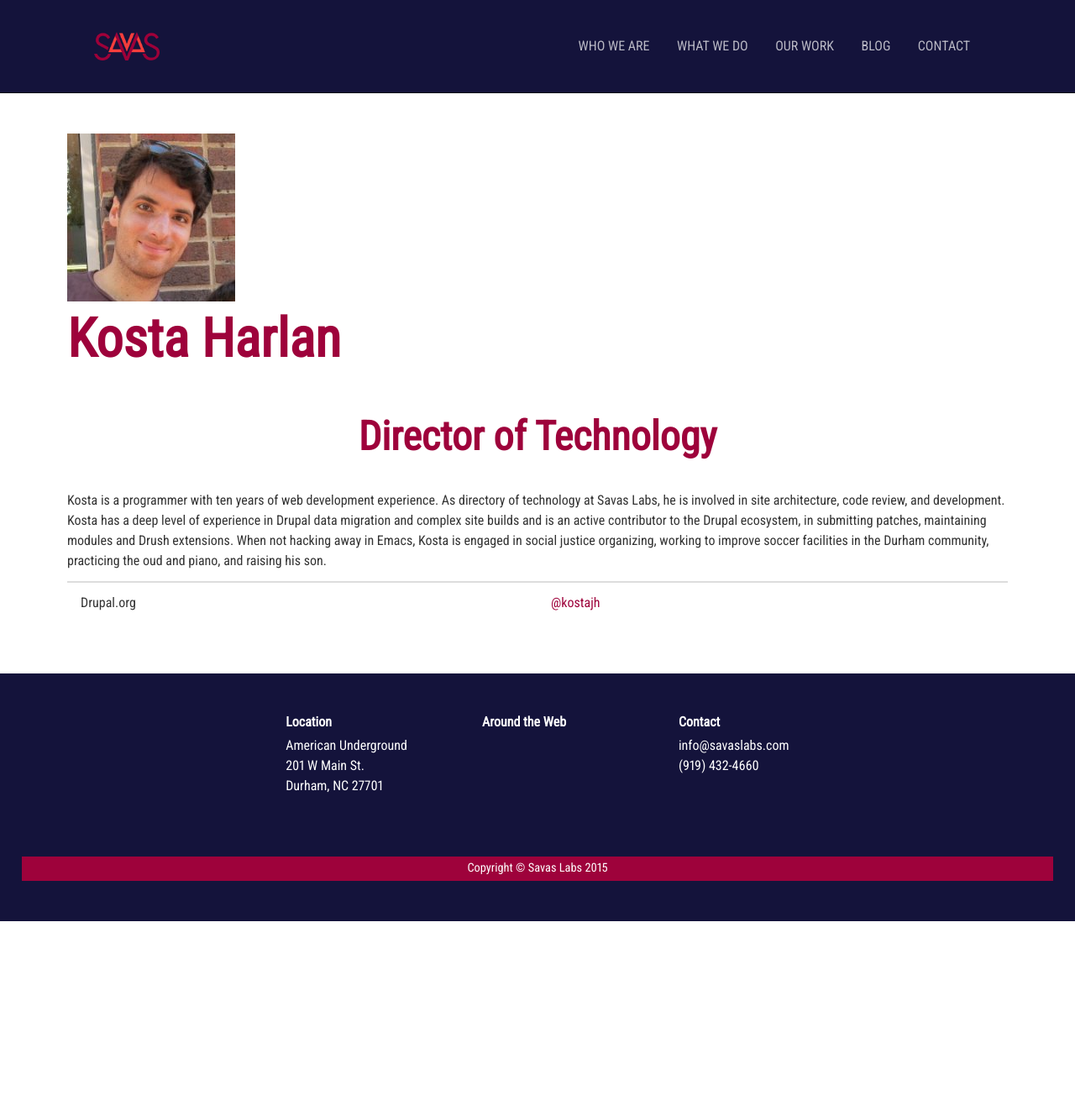
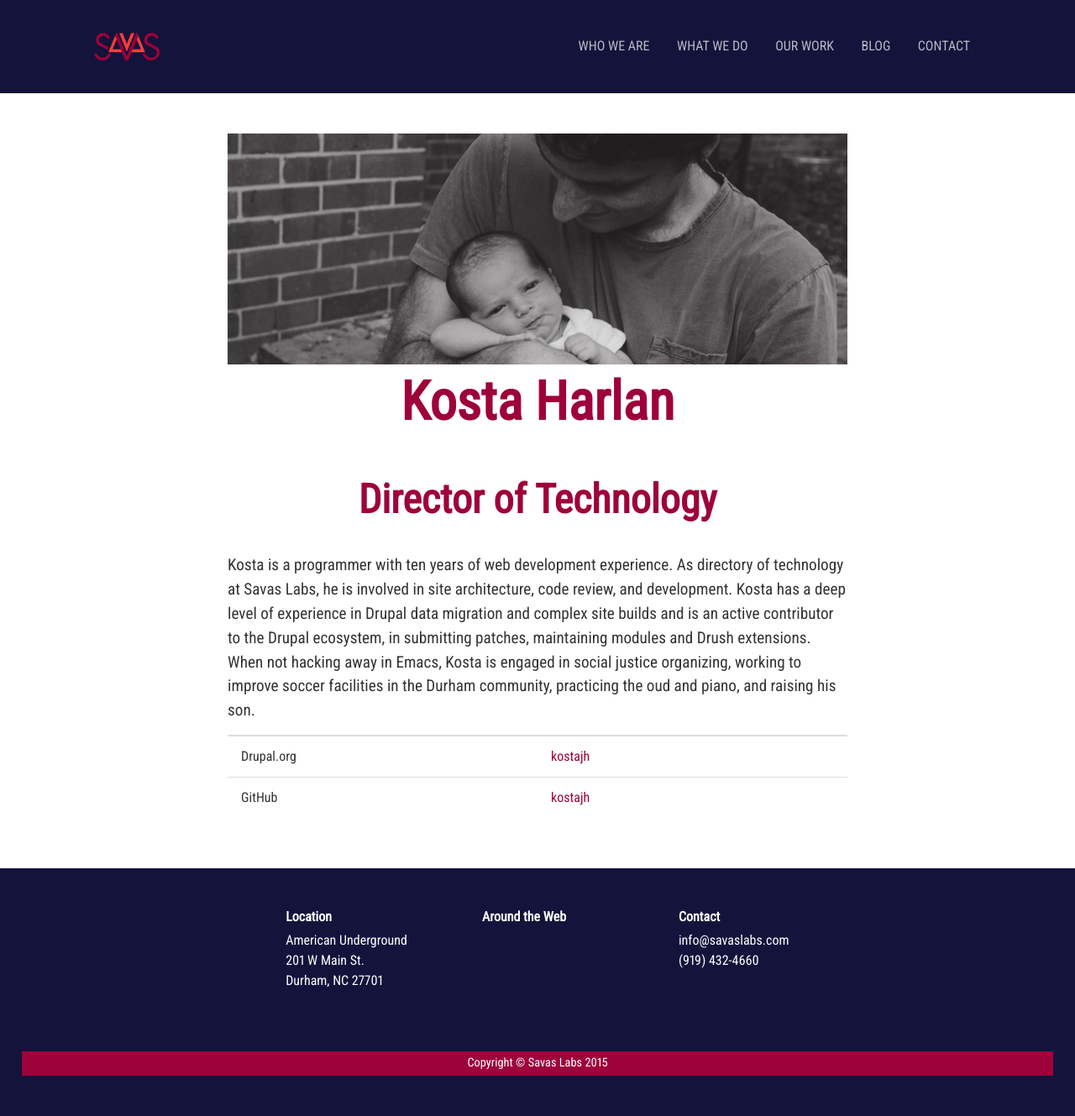
Before and after one commit to tumble1999/savaslabs.github.io, a Jekyll site: the page built from _team/kosta-harlan.md, in a window 1280 px wide. Shown: the whole page at 84% size. Built offline with Jekyll 4.4.1, drawn with Linux system fonts in a browser that asks for light colours; nearby versions of some CDN libraries; some web fonts are replaced; library files that are not in the unit come from our copies; before the commit the page ends 1097 px from its top, so only the background shows below that.

Commit message:
Build out team section

```diff
--- a/_layouts/team.html
+++ b/_layouts/team.html
@@ -13,7 +13,17 @@ layout: default
     <table class="table-minimal">
         <tr>
             <td class="label">Drupal.org</td>
-            <td><a href="https://drupal.org/u/{{ page.drupal }}">@{{ page.drupal }}</a></td>
+            <td><a href="https://drupal.org/u/{{ page.drupal }}">{{ page.drupal }}</a></td>
         </tr>
+        <tr>
+            <td class="label">GitHub</td>
+            <td><a href="https://github.com/{{ page.github }}">{{ page.github }}</a></td>
+        </tr>
+        {% if page.twitter %}
+        <tr>
+            <td class="label">Twitter</td>
+            <td><a href="https://twitter.com/{{ page.twitter }}">@{{ page.twitter}}</a></td>
+        </tr>
+        {% endif %}
     </table>
 </div>
--- a/assets/styles/_scss/_team.scss
+++ b/assets/styles/_scss/_team.scss
@@ -93,3 +93,16 @@
     }
   }
 }
+
+.team-member {
+    @include outer-container;
+    @include span-columns(8);
+    @include shift(2);
+    p {
+        font-size: $base-font-size * 1.2;
+    }
+
+    header {
+        text-align: center;
+    }
+}
--- a/assets/styles/_scss/base/_tables.scss
+++ b/assets/styles/_scss/base/_tables.scss
@@ -18,6 +18,10 @@ td {
   padding: $small-spacing 0;
 }
 
+td .label {
+    font-weight: bold;
+}
+
 tr,
 td,
 th {
```
Also changed, not shown: assets/img/team/kosta-harlan.jpg. Lines whose indentation alone changed are shown as unchanged.
